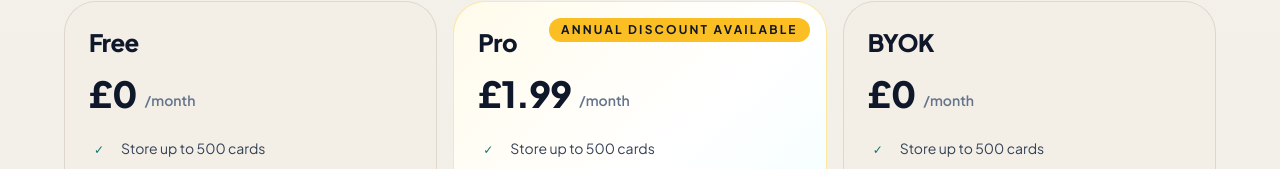
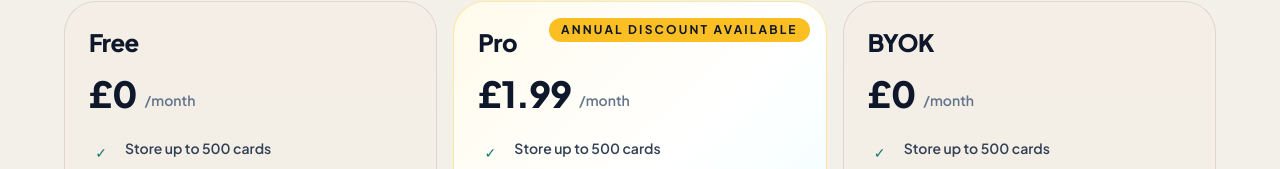
Before and after one commit to MBrock29/stop-procrastinating, a React (Vite) app: page / in a window 1280 px wide. Shown: the part 783-952 px from the top of the page. Built offline with nearby package versions, Linux system fonts and the light colour scheme; no server answers.

Commit message:
style: emphasize landing page pricing bullets

```diff
--- a/src/views/AuthPage.tsx
+++ b/src/views/AuthPage.tsx
@@ -160,10 +160,10 @@ export function AuthPage() {
                 <ul className="mt-6 space-y-3 text-sm text-slate-700 dark:text-slate-200">
                   {plan.benefits.map((benefit) => (
                     <li key={benefit} className="flex items-start gap-3">
-                      <span className="mt-0.5 inline-flex h-5 w-5 items-center justify-center rounded-full bg-reef/12 text-xs font-bold text-reef">
+                      <span className="mt-0.5 inline-flex h-6 w-6 items-center justify-center rounded-full bg-reef/12 text-sm font-bold text-reef">
                         ✓
                       </span>
-                      <span>{benefit}</span>
+                      <span className="font-semibold">{benefit}</span>
                     </li>
                   ))}
                 </ul>
```
